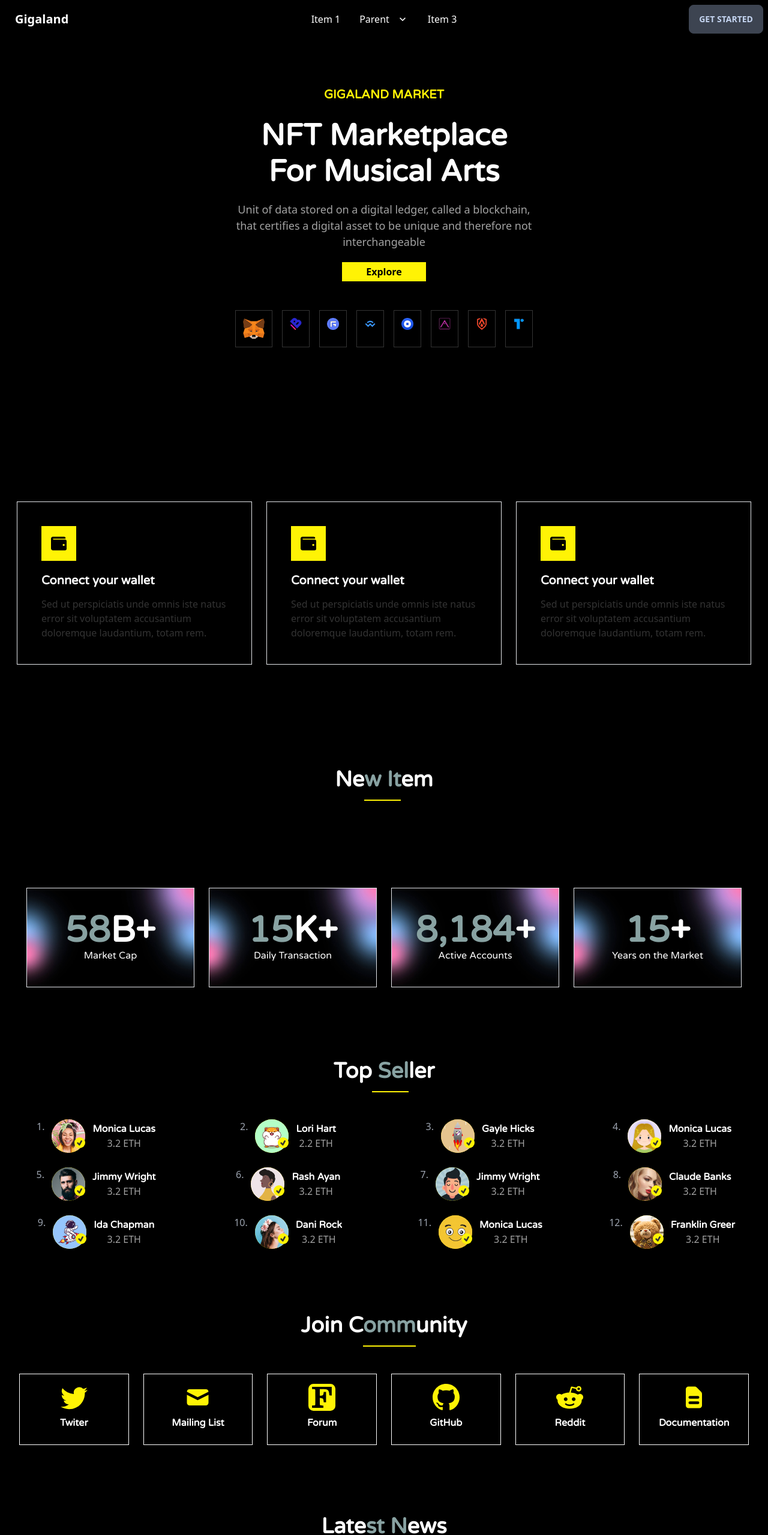
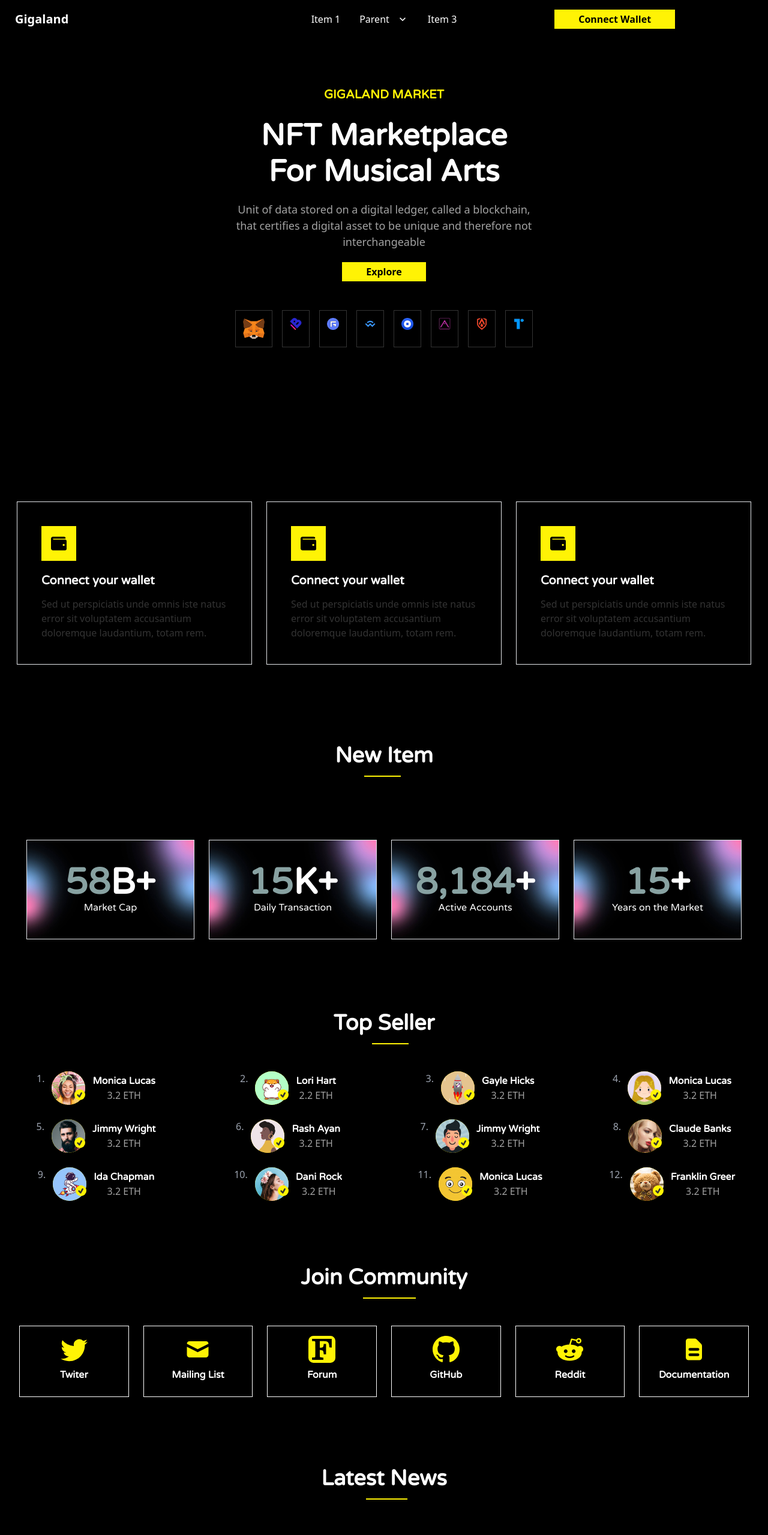
Before and after one commit to BabluMia/NFT, a React (Create React App) app: page / in a window 1280 px wide. Shown: the top 2559 px of the page at 60% size. Built offline with nearby package versions, Linux system fonts and the light colour scheme.

Commit message:
fixed title error

```diff
--- a/src/Components/Counter/Counter.jsx
+++ b/src/Components/Counter/Counter.jsx
@@ -8,7 +8,8 @@ const Counter = () => {
     <div className="max-w-7xl counter-text grid grid-cols-1 md:grid-cols-2 lg:grid-cols-4 py-16 px-8 text-white mx-auto">
       <div className="border p-10 counter-bg  my-4 mx-4 lg:mx-3">
         <div className="flex font-bold text-6xl  justify-center items-center">
-          <CountUp start={0} end={58} duration={6} />
+
+          <CountUp   start={0} end={58} duration={6} />
           <h5 >B+</h5>
         </div>
         <div>
--- a/src/Components/Header/Header.jsx
+++ b/src/Components/Header/Header.jsx
@@ -2,7 +2,7 @@ import React from "react";
 
 const Header = () => {
   return (
-    <div class="navbar max-w-7xl mx-auto fixed top-0 bg-black text-white">
+    <div class="navbar  z-10 fixed top-0 bg-black text-white">
       <div class="navbar-start">
         <div class="dropdown">
           <label tabindex="0" class="btn btn-ghost lg:hidden">
@@ -90,7 +90,7 @@ const Header = () => {
         </ul>
       </div>
       <div class="navbar-end">
-        <a class="btn">Get started</a>
+        <a href="/" class="block mx-auto  bg-[#fff305] px-10 text-black font-semibold py-1">Connect Wallet</a>
       </div>
     </div>
   );
--- a/src/Components/JoinCommunity/JoinCommunity.jsx
+++ b/src/Components/JoinCommunity/JoinCommunity.jsx
@@ -12,7 +12,7 @@ const JoinCommunity = () => {
     <div className="pb-8 pt-12 max-w-7xl mx-auto">
       <div className="flex flex-col relative items-center">
         <h1 className="text-white text-4xl">
-          Join C<span className="border-b-2 border-[#fff305] pb-3">omm</span>
+          Join C<p className="border-b-2 border-[#fff305] pb-3 inline text-white">omm</p>
           unity
         </h1>
       </div>
--- a/src/Components/LetestNews/LetestNews.jsx
+++ b/src/Components/LetestNews/LetestNews.jsx
@@ -9,7 +9,7 @@ const LetestNews = () => {
     <div className="pb-16 pt-6 max-w-7xl mx-auto">
       <div className="flex flex-col relative items-center">
         <h1 className="text-white text-4xl">
-          Late<span className="border-b-2 border-[#fff305] pb-3">st N</span>
+          Late<p className="border-b-2 border-[#fff305] pb-3 inline text-white">st N</p>
           ews
         </h1>
       </div>
--- a/src/Components/MainFooter/MainFooter.jsx
+++ b/src/Components/MainFooter/MainFooter.jsx
@@ -1,10 +1,14 @@
 import React from "react";
-import './MainFooter.css'
-import {AiOutlineArrowRight} from'react-icons/ai'
+import "./MainFooter.css";
+import { AiOutlineArrowRight,AiOutlineTwitter,AiFillLinkedin } from "react-icons/ai";
+import { FaFacebookF } from "react-icons/fa";
+import { BsPinterest } from "react-icons/bs";
+import { MdWifi} from "react-icons/md";
 
 const MainFooter = () => {
   return (
-    <div className="border-[1px] pl-12 border-gray-500">
+    <div>
+      <div className="border-[1px]  border-gray-500">
         <footer class="max-w-7xl mx-auto footer p-10  bg-black  text-base-content">
           <div>
             <span class="footer-title ">Marketplace</span>
@@ -37,7 +41,10 @@ const MainFooter = () => {
             <span class="footer-title">Newsletter</span>
             <div class="form-control w-80">
               <label class="label">
-              <span class="label-text">Signup for our newsletter to get the latest news in your inbox.</span>
+                <span class="label-text">
+                  Signup for our newsletter to get the latest news in your
+                  inbox.
+                </span>
               </label>
               <div class="relative my-2">
                 <input
@@ -46,16 +53,33 @@ const MainFooter = () => {
                   class="input input-bordered bg-gray-900  rounded-none w-full pr-16"
                 />
                 <button class="btn bg-[#fff305] outline-none absolute rounded-none top-0 right-0 ">
-                <AiOutlineArrowRight className="mx-3 text-xl text-black outline-none border-0"  />
+                  <AiOutlineArrowRight className="mx-3 text-xl text-black outline-none border-0" />
                 </button>
-
               </div>
               <label class="label">
-              <span class="label-text">Your email is safe with us. We don't spam.</span>
+                <span class="label-text">
+                  Your email is safe with us. We don't spam.
+                </span>
               </label>
             </div>
           </div>
         </footer>
+        {/* normal footer */}
+        <div className="border-t-[1px] border-gray-700">
+          <div className="max-w-7xl  mx-auto py-5">
+            <p className="text-[#88a2a2]">
+              © Copyright 2022 - Gigaland by Designesia
+            </p>
+            <div className="grid grid-cols-4">
+                {/* <AiOutlineTwitter />
+                <Fs />
+                <AiFillLinkedin />
+                <AiFillLinkedin />
+                <AiFillLinkedin /> */}
+            </div>
+          </div>
+        </div>
+      </div>
     </div>
   );
 };
--- a/src/Components/NewItems/NewItems.jsx
+++ b/src/Components/NewItems/NewItems.jsx
@@ -2,9 +2,9 @@ import React from 'react';
 
 const NewItems = () => {
     return (
-        <div className='py-20'>
+        <div className='py-10'>
             <div className='flex flex-col relative items-center'>
-                <h1 className='text-white text-4xl'>Ne<span className='border-b-2 border-[#fff305] pb-3'>w It</span>em</h1>
+                <h1 className='text-white text-4xl'>Ne<span className='border-b-2  border-[#fff305] pb-3'><p className='inline text-white'>w It</p></span>em</h1>
 
             </div>
         </div>
--- a/src/Components/TopSeller/TopSeller.jsx
+++ b/src/Components/TopSeller/TopSeller.jsx
@@ -107,7 +107,7 @@ const TopSeller = () => {
     return (
         <div className='pb-12 pt-10 max-w-7xl mx-auto'>
             <div className='flex flex-col relative items-center'>
-                <h1 className='text-white text-4xl'>Top<span className='border-b-2 border-[#fff305] pb-3'> Sel</span>ler</h1>
+                <h1 className='text-white text-4xl'>Top<p className='border-b-2 border-[#fff305] pb-3 inline text-white'> Sel</p>ler</h1>
 
             </div>
             <div className='grid xl:grid-cols-4 lg:grid-cols-3 place-items-center text-center grid-cols-2  mt-12'>
```
Also changed, not shown: src/App.css (line endings or trailing spaces). Lines whose indentation alone changed are shown as unchanged.
